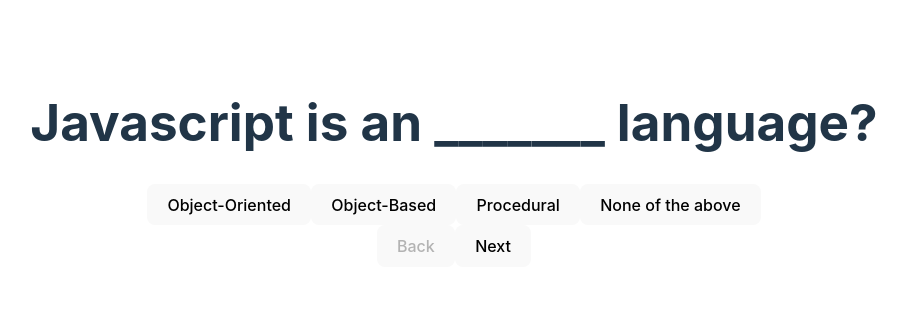
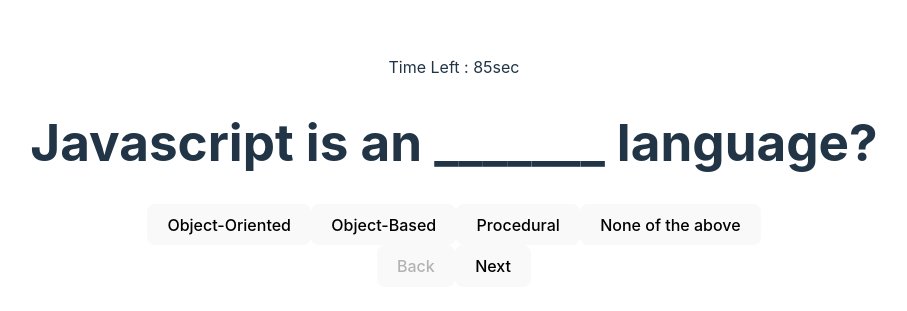
Before and after one commit to avengsum/Cost-Estimater, a React (Vite) app: page /quiz in a window 1280 px wide. Shown: the part 237-548 px from the top of the page, without its empty margins (186-1093 px from the left). Built offline with nearby package versions, Linux system fonts and the light colour scheme.

Commit message:
result added some changes in navigation

```diff
--- a/src/Quiz.jsx
+++ b/src/Quiz.jsx
@@ -1,6 +1,7 @@
 import React, { useState } from 'react'
 import ques from './assets/ques'
-import Start from './Start';
+import { Link } from 'react-router-dom';
+import Timer from './Timer';
 
 const Home = () => {
 
@@ -25,6 +26,7 @@
 
   return (
     <div>
+      <Timer />
       <div>
         <h1>{ques[currentQues].ques}</h1>
       </div>
@@ -35,11 +37,11 @@
       </div>
       <div>
         { currentQues === 0?
-        <button disabled={true} onClick={() => handleBack()}>Back</button>
+        <button disabled={true}>Back</button>
         : <button onClick={() => handleBack()}>Back</button>
       }
         { ques.length -1 == currentQues ?
-        <button disabled={true} onClick={() => handleNext()}>Next</button>:
+        <Link to={'/result'}><button>Submit</button></Link>:
         <button onClick={() => handleNext()}>Next</button>}
       </div>
     </div>
--- a/src/Result.jsx
+++ b/src/Result.jsx
@@ -0,0 +1,8 @@
+const Result = () => {
+    return (
+        <>
+        <p>result</p></>
+    )
+}
+
+export default Result
--- a/src/Timer.jsx
+++ b/src/Timer.jsx
@@ -20,7 +20,9 @@
 
     return(
 
-        <p>Time Left : {Timer}sec </p>
+        <p>Time Left : {time}sec </p>
     )
 
 }
+
+export default Timer;
```
Also changed, not shown: src/App.jsx (+6 -1 lines).
